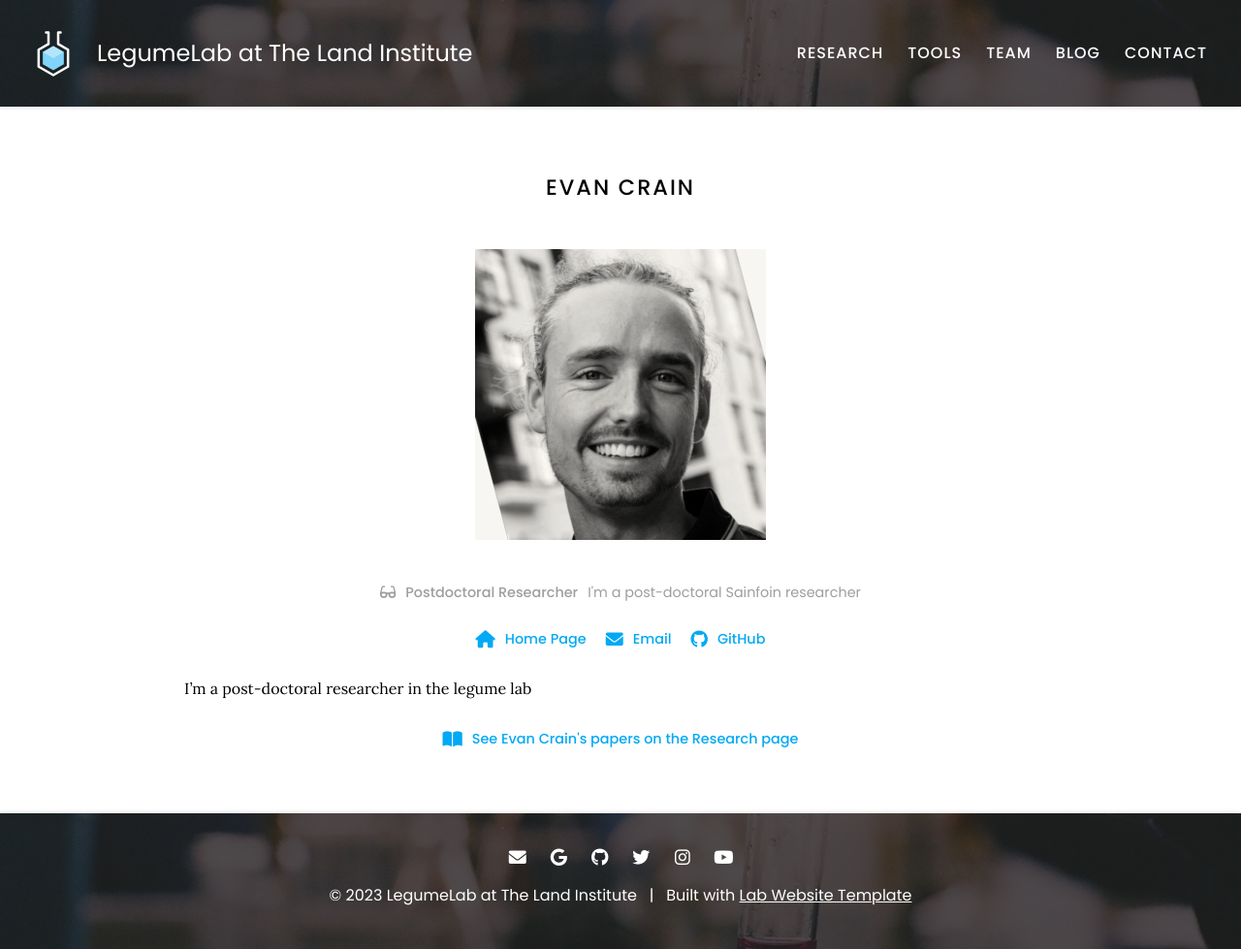
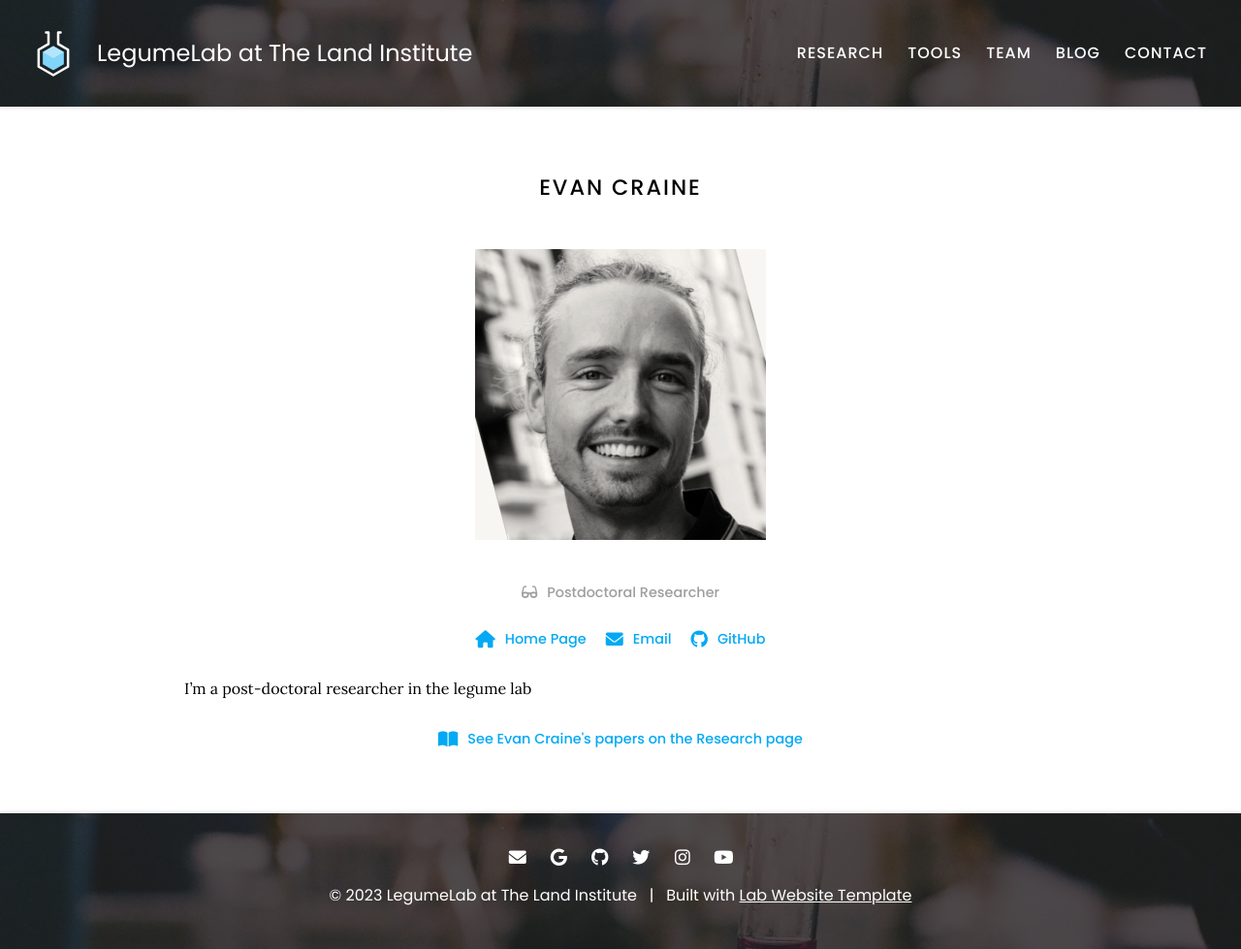
Before and after one commit to BoMeyering/legumelab, a Jekyll site: the page built from _members/evan-craine.md, in a window 1280 px wide. Shown: the whole page at 97% size. Built offline with Jekyll 4.4.1, drawn with Linux system fonts in a browser that asks for light colours.

Commit message:
member changes

```diff
--- a/_members/evan-craine.md
+++ b/_members/evan-craine.md
@@ -1,7 +1,7 @@
 ---
-name: Evan Crain
+name: Evan Craine
 image: images/team_photos/craine.jpg
-description: I'm a post-doctoral Sainfoin researcher
+description:
 role: postdoc
 aliases:
   - Evan
```
Also changed, not shown: _members/bo-meyering.md (+3 -3 lines), _members/brandon-schlautman.md (+1 -1 lines), _members/spencer-barriball.md (+1 -1 lines).
